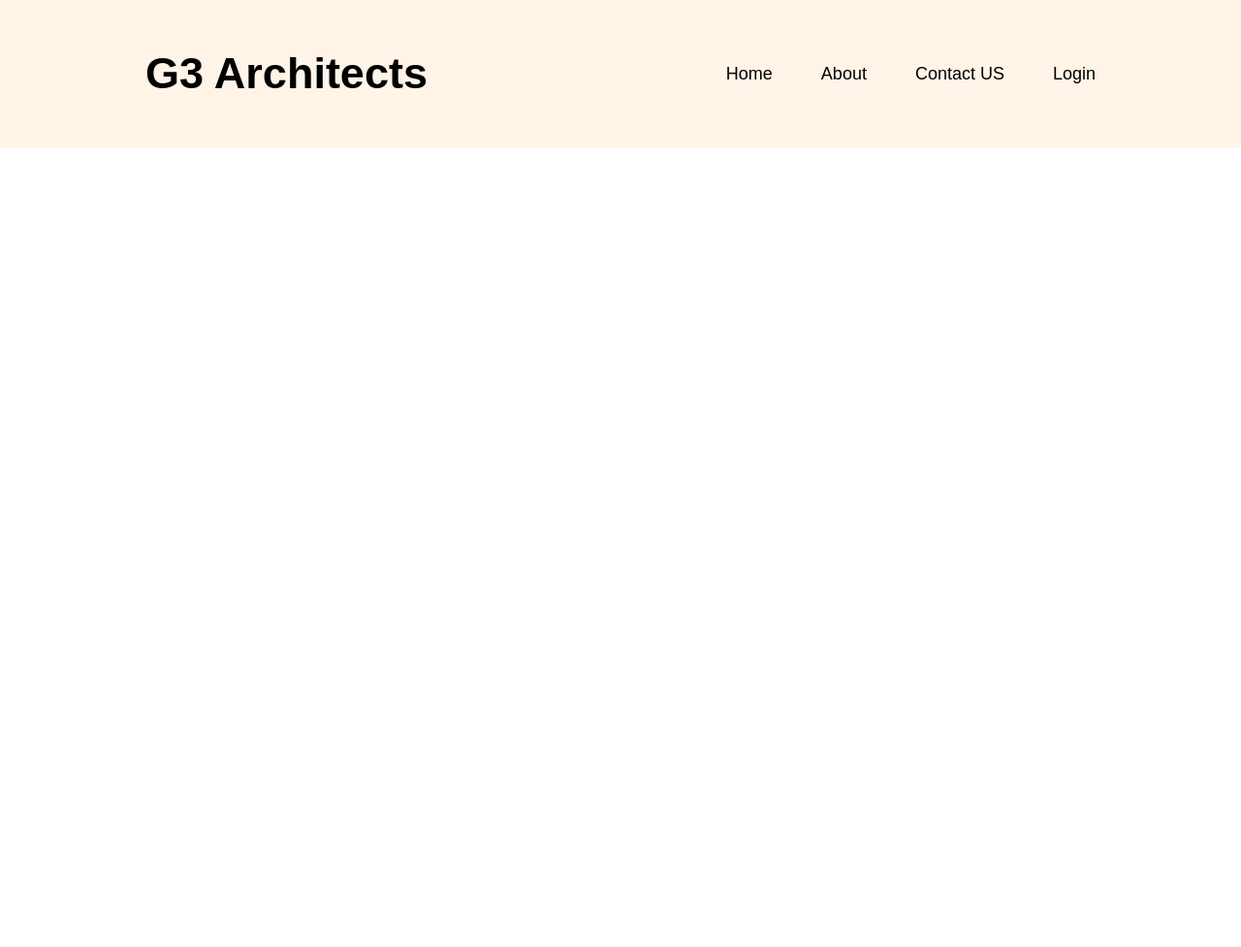
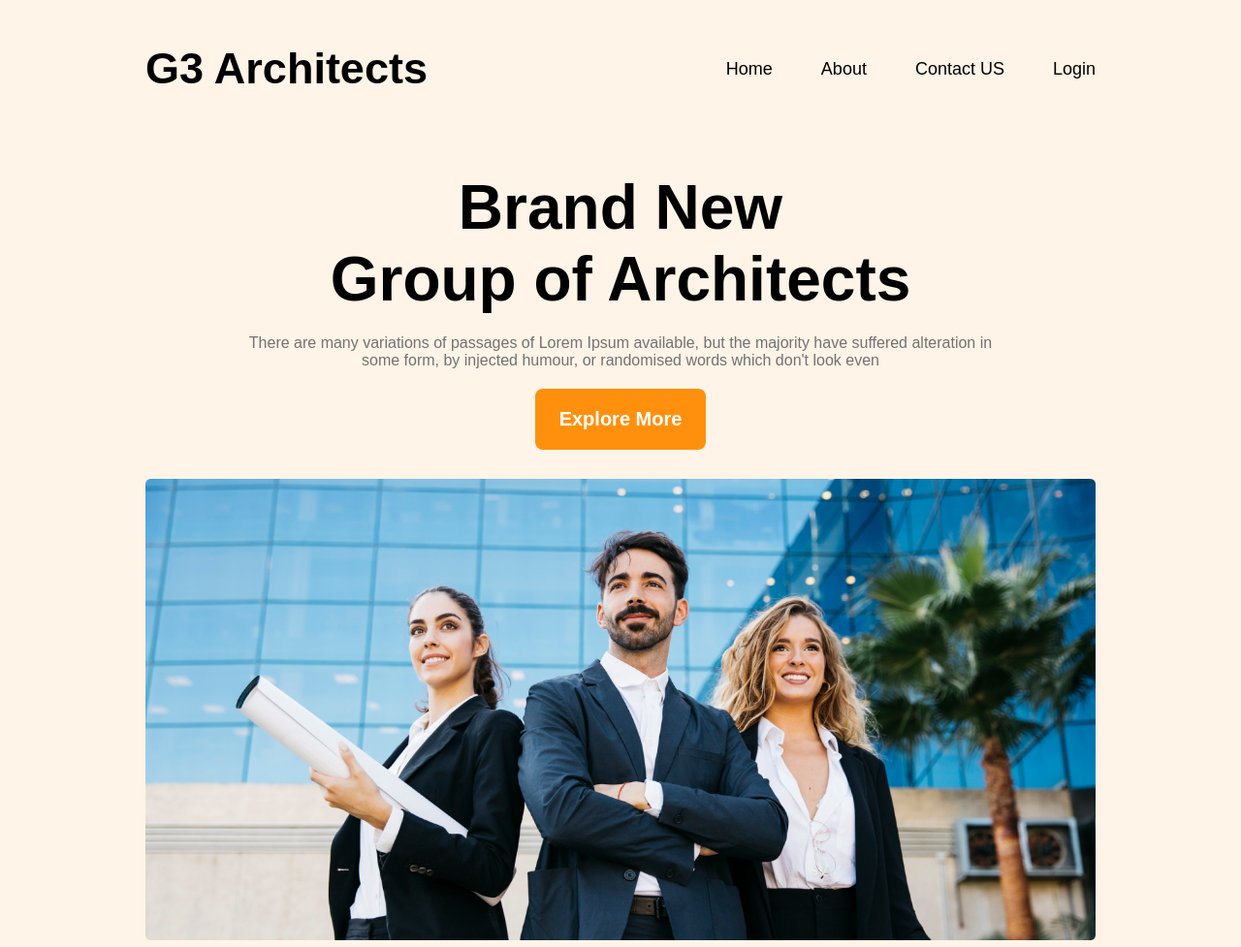
Before and after one commit to spkumerjoy/my-second-assignment, a plain HTML site: page index.html in a window 1280 px wide. Shown: the whole page at 97% size. Before the commit the page ends 800 px from the top, so only its background shows below. Drawn offline with Linux system fonts and the light colour scheme.

Commit message:
Header-section-complate-with-banner

```diff
--- a/index.html
+++ b/index.html
@@ -9,7 +9,9 @@
     <title>my-second-assignment</title>
 </head>
 <body>
+    <!-- header-section-started -->
     <header id="header-wrapper">
+        <!-- nav-bar-started -->
         <nav>
             <div class="logo">
                 <h1>G3 Architects</h1>
@@ -23,7 +25,21 @@
                 </ul>
             </div>
         </nav>
+        <!-- nav-bar-end -->
+        <!-- header-banner-section-started -->
+        <div class="banner-wrapper">
+            <div class="banner-txt-btn">
+                <h1>Brand New<br>Group of Architects</h1>
+                <p>There are many variations of passages of Lorem Ipsum available, but the majority have suffered alteration in<br>some form, by injected humour, or randomised words which don't look even</p>
+                <button><a href="#">Explore More</a></button>
+            </div>
+            <div class="banner-img">
+                <img src="images/banner.png" alt="Banner Image">
+            </div>
+        </div>
+        <!-- header-banner-section-end -->
     </header>
+    <!-- header-section-end -->
     <main>
 
     </main>
--- a/style.css
+++ b/style.css
@@ -2,21 +2,23 @@
 :root {
     --header-bg: #FFF4E7;
     --txt-black: #000;
+    --txt-gray:#727272;
     --btn-orange: #FF900E;
+    --txt-white:#fff;
 
 }
-/* import google font here */
+/* -----import google font here----- */
 @import url('https://fonts.googleapis.com/css2?family=Montserrat&family=Work+Sans:wght@700&display=swap');
 body{
     font-family: 'Montserrat', sans-serif;
     font-family: 'Work Sans', sans-serif;
 }
-/* header-section-style-start */
+/* -----header-section-style-start----- */
 #header-wrapper{
     background-color: var(--header-bg);
-    padding: 50px 150px;
+    padding: 45px 150px;
 }
-/* nav-bar-style-start */
+/* -----nav-bar-style-start----- */
 #header-wrapper nav{
     display: flex;
     justify-content: space-between;
@@ -44,5 +46,40 @@ body{
 #header-wrapper nav .menu ul li a:hover{
     color: var(--btn-orange);
 }
-/* nav-bar-style-end */
-/* header-section-style-end */
+/* -----nav-bar-style-end----- */
+/* -----header-banner-section-style-started----- */
+.banner-wrapper{
+    margin-top: 80px;
+}
+.banner-wrapper .banner-txt-btn{
+    text-align: center;
+}
+.banner-wrapper .banner-txt-btn h1{
+    font-size: 64px;
+    font-weight: bold;
+    color: var(--txt-black);
+}
+.banner-wrapper .banner-txt-btn p{
+    font-size: 16px;
+    color: var(--txt-gray);
+    margin-top: 20px;
+}
+.banner-wrapper .banner-txt-btn button{
+    margin-top: 20px;
+    padding: 20px 25px;
+    border-radius: 8px;
+    border: none;
+    background-color: var(--btn-orange);
+}
+.banner-wrapper .banner-txt-btn button a{
+    text-decoration: none;
+    color: var(--txt-white);
+    font-size: 20px;
+    font-weight: 600;
+}
+.banner-wrapper .banner-img img{
+    width: 100%;
+    margin-top: 30px;
+}
+/* -----header-banner-section-style-end----- */
+/* -----header-section-style-end----- */
```
